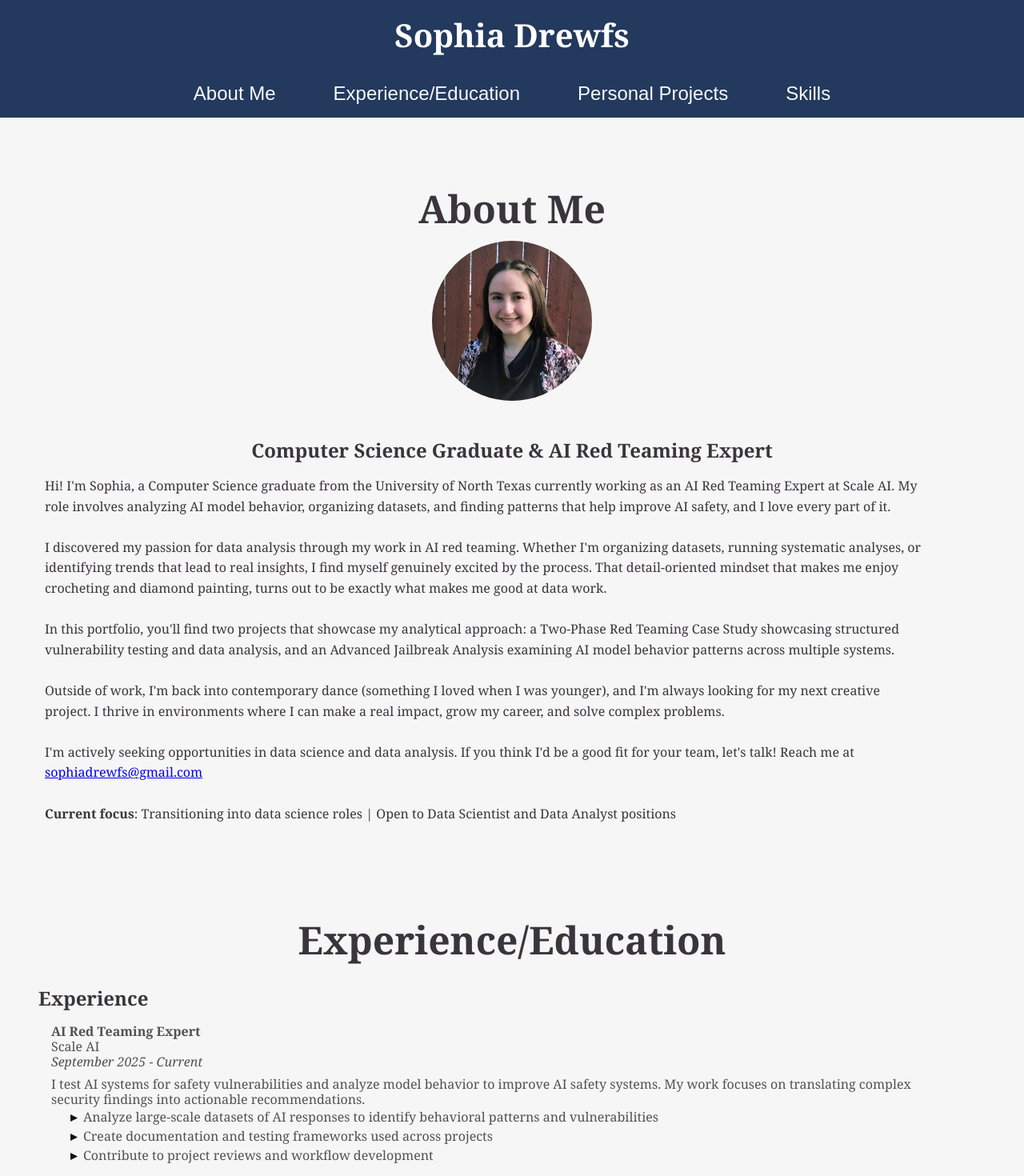
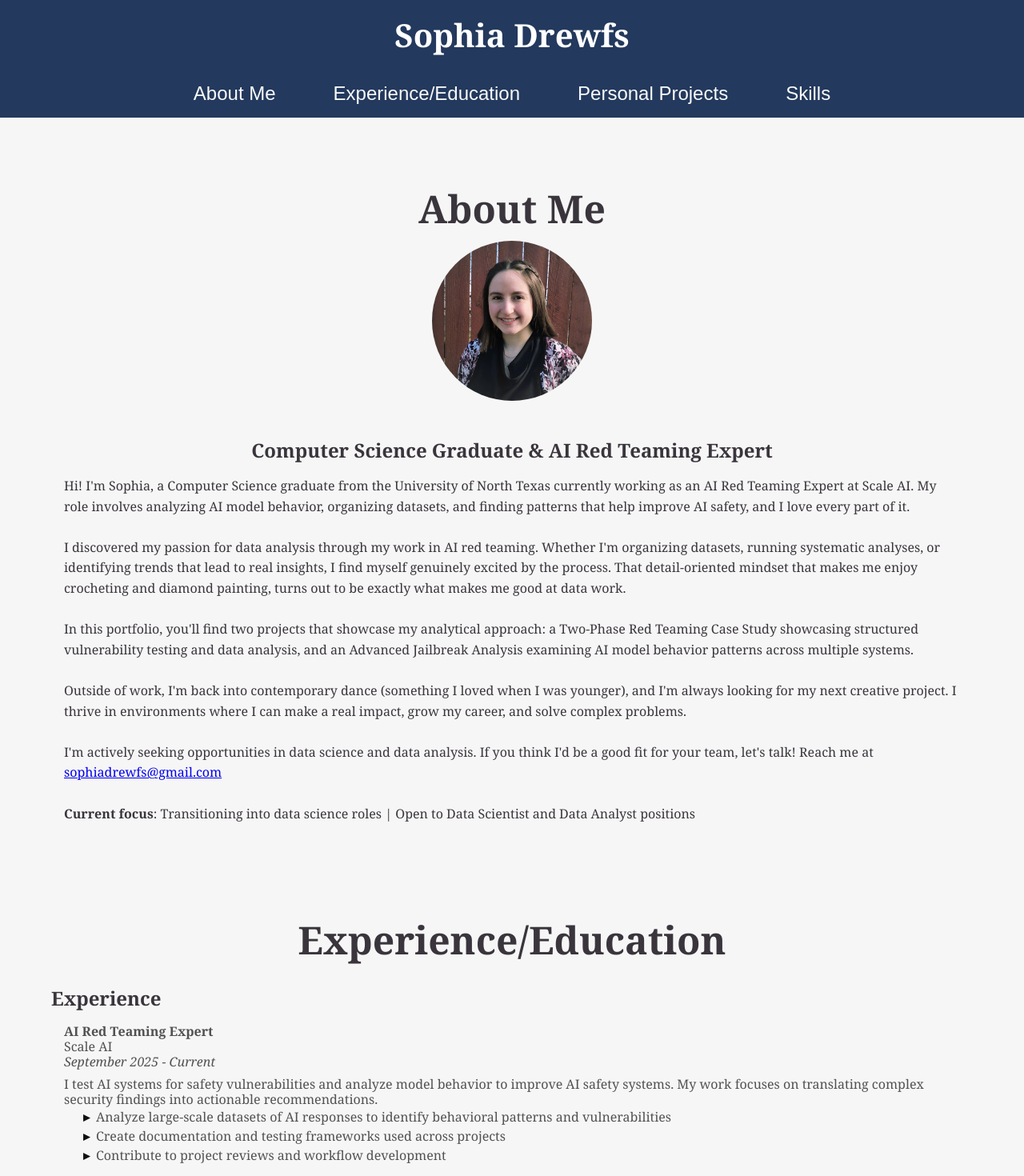
Before and after one commit to sophiadrewfs/portfolio, a React (Create React App) app: page / in a window 1280 px wide. Shown: the top 1470 px of the page at 80% size. Built offline with nearby package versions, Linux system fonts and the light colour scheme; the HTML template or start-up script is replaced by a standard one.

Commit message:
Margin fix

```diff
--- a/src/Section.css
+++ b/src/Section.css
@@ -20,8 +20,8 @@
   color: #3a353c;
   line-height: 1.6;
   text-align: left;
-  margin-left:.5rem;
-  margin-right: 5rem;
+  margin-left: 2rem;
+  margin-right: 2rem;
 }
 .profile-photo {
   width: 200px;
@@ -36,6 +36,7 @@
   font-size: 1.5rem;
   color: #3a353c;
   margin-bottom: 1rem;
+  margin-left: 1rem;
   font-weight: 600;
   text-align: left;
 }
@@ -44,8 +45,8 @@
   color: #525152;
   line-height: 1.2;
   text-align: left;
-  margin-left:1rem;
-  margin-right: 5rem;
+  margin-left:2rem;
+  margin-right: 2rem;
   margin-bottom: 0.5rem;
 }
 
@@ -54,8 +55,8 @@
   color: #525152;
   line-height: 1.2;
   text-align: left;
-  margin-left:1rem;
-  margin-right: 5rem;
+  margin-left:2rem;
+  margin-right: 2rem;
   margin-bottom: 0.25rem;
   margin-top: 0.25rem;
 }
@@ -65,8 +66,8 @@
   color: #525152;
   line-height: 1;
   text-align: left;
-  margin-right: 5rem;
-  padding-left: 3rem;
+  margin-right: 2rem;
+  padding-left: 4rem;
   margin-bottom: 2rem;
   margin-top: 0;
 }
```
